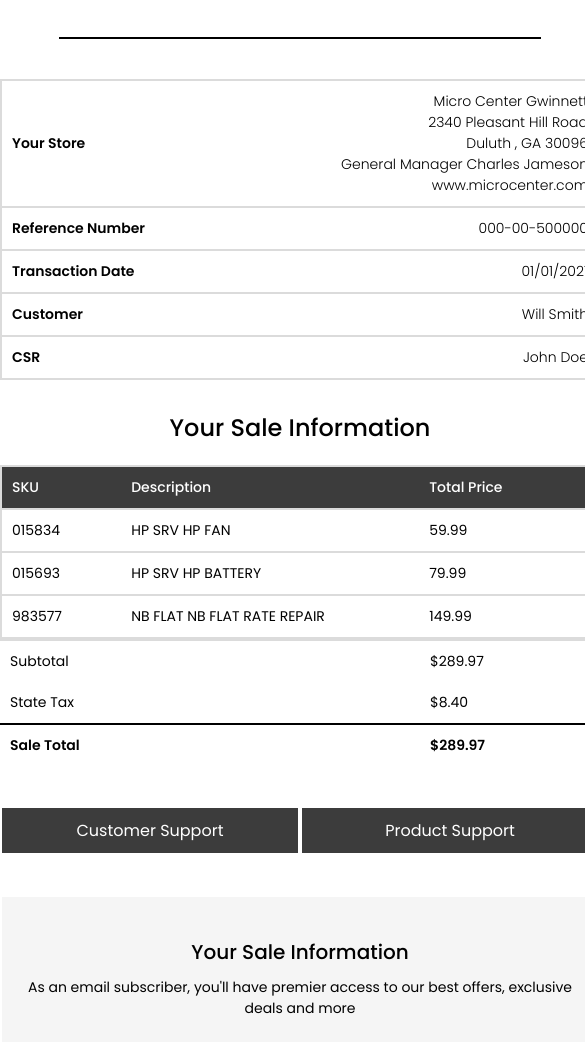
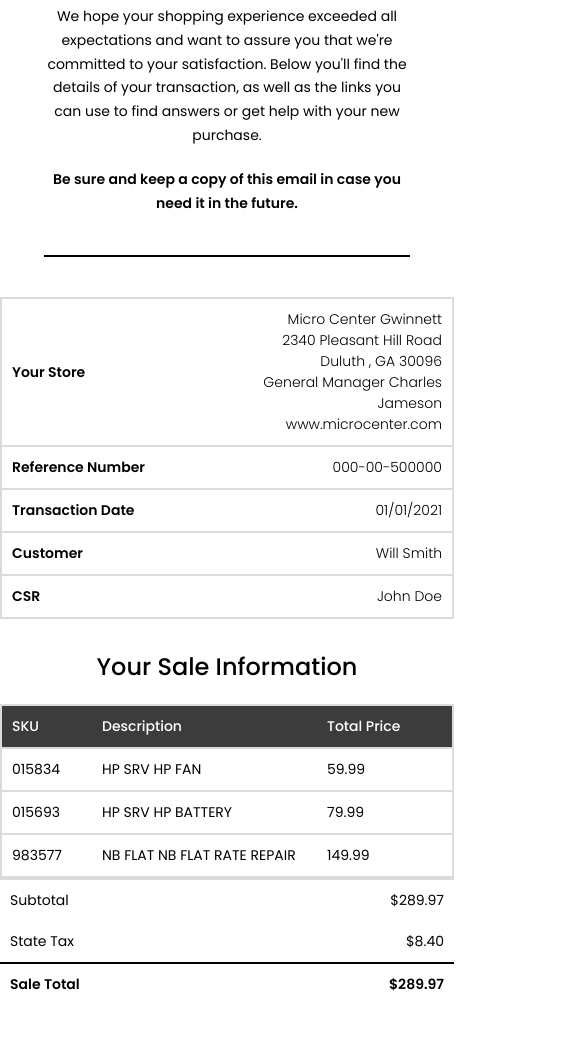
Before and after one commit to OscarViquez/microcenter-transaction-email, a plain HTML site: page index.html in a window 390 px wide. Shown: the part 335-1377 px from the top of the page, 585 px wide, since content can reach past the window. Drawn offline with Linux system fonts and the light colour scheme.

Commit message:
fixed image rendering issues. made email responsive

```diff
--- a/index.html
+++ b/index.html
@@ -51,7 +51,32 @@
         }
 
 
-        @media screen and (max-width: 630px) {}
+        @media only screen and (min-width:960px) {
+            .email__container {
+                width: 800px;
+            }
+        }
+
+        /* MIDSIZES */
+        @media only screen and (max-width:960px) {
+            .email__container {
+                width: 600px;
+            }
+        }
+
+        /* MOBILE */
+        @media only screen and (max-width:600px) {
+            .email__container {
+                width: 100%
+            }
+        }
+
+        /* MOBILE */
+        @media only screen and (max-width:375px) {
+            .email__container {
+                width: 100%
+            }
+        }
     </style>
 </head>
 
@@ -72,7 +97,7 @@
                                 style="padding: 25px; background-color: #F5F5F5; background: #F5F5F5;">
                                 <tr>
                                     <td width="100%" align="center" cellspacing="0" cellpadding="0" border="0">
-                                        <img src="./assets/img/microcenter-logo.png" style="width: 200px;" width="200">
+                                        <img src="https://i.postimg.cc/Njhkf1F2/microcenter-logo.png" style="width: 200px;" width="200">
                                     </td>
                                 </tr>
                             </table>
@@ -231,12 +256,12 @@
                             <!-- ============================================= Start of Sale Title Information Section ==================================================================== -->
                             <table class="thank-you" width="100%" align="center" cellspacing="0" cellpadding="0"
                                 border="0"
-                                style="padding: 25px; background-color: #ffffff; background: #ffffff; padding: 0; margin: 0;">
+                                style="padding: 25px; background-color: #ffffff; background: #ffffff; padding: 0; margin: 0; width: 100%;">
                                 <tr>
                                     <td width="100%" align="center" cellspacing="0" cellpadding="0" border="0"
-                                        style="padding: 0; margin: 0;">
+                                        style="padding: 0; margin: 0; width: 100%;">
                                         <h1
-                                            style="padding: 0; margin: 0; font-size: 24px; font-weight: 500; margin: 30px 5px 20px 5px;">
+                                            style="padding: 0; margin: 0; font-size: 24px; font-weight: 500; margin: 30px 0px 20px 0px; width: 100%;">
                                             Your Sale Information
                                         </h1>
                                     </td>
@@ -380,26 +405,20 @@
                                         style="padding: 0; margin: 0;">
                                         <!-- ============================================= ==================================================================== -->
                                         <table width="100%" align="center" cellspacing="0" cellpadding="0" border="0"
-                                            style="padding: 0; margin: 0; background-color: #ffffff; background: #ffffff;  color: #000000;">
+                                            style="padding: 0; margin: 0; background-color: #ffffff; background: #ffffff;  color: #000000; width: 100%;">
                                             <tr>
-                                                <td width="30%" align="center" cellspacing="0" cellpadding="0"
-                                                    border="0" style="padding: 0; margin: 0; padding: 10px;">
+                                                <td width="50%" align="center" cellspacing="0" cellpadding="0"
+                                                    border="0" style="padding: 0; margin: 0; padding: 10px; width: 50%;">
                                                     <p align="left"
                                                         style="text-align:left; padding: 0; margin: 0; font-size: 14px; font-weight: 400; color: #000000;">
                                                         Subtotal
                                                     </p>
                                                 </td>
-                                                <td width="40%" align="left" cellspacing="0" cellpadding="0" border="0"
-                                                    style="padding: 0; margin: 0; padding: 10px;">
+
+                                                <td width="50%" align="center" cellspacing="0" cellpadding="0"
+                                                    border="0" style="padding: 0; margin: 0; padding: 10px;width: 50%;">
                                                     <p align="right"
-                                                        style="text-align:left; padding: 0; margin: 0; font-size: 14px; font-weight: 400; color: #000000;">
-
-                                                    </p>
-                                                </td>
-                                                <td width="30%" align="center" cellspacing="0" cellpadding="0"
-                                                    border="0" style="padding: 0; margin: 0; padding: 10px;">
-                                                    <p align="left"
-                                                        style="text-align:left; padding: 0; margin: 0; font-size: 14px; font-weight: 400; color: #000000;">
+                                                        style="text-align:right; padding: 0; margin: 0; font-size: 14px; font-weight: 400; color: #000000;">
                                                         $289.97
                                                     </p>
                                                 </td>
@@ -408,26 +427,20 @@
 
                                         <!-- ============================================= ==================================================================== -->
                                         <table width="100%" align="center" cellspacing="0" cellpadding="0" border="0"
-                                            style="padding: 0; margin: 0; background-color: #ffffff; background: #ffffff;  color: #000000;">
+                                        style="padding: 0; margin: 0; background-color: #ffffff; background: #ffffff;  color: #000000; width: 100%;">
                                         <tr>
-                                                <td width="30%" align="center" cellspacing="0" cellpadding="0"
-                                                    border="0" style="padding: 0; margin: 0; padding: 10px;">
+                                            <td width="50%" align="center" cellspacing="0" cellpadding="0"
+                                                border="0" style="padding: 0; margin: 0; padding: 10px; width: 50%;">
                                                 <p align="left"
                                                     style="text-align:left; padding: 0; margin: 0; font-size: 14px; font-weight: 400; color: #000000;">
                                                     State Tax
                                                 </p>
                                             </td>
-                                                <td width="40%" align="left" cellspacing="0" cellpadding="0" border="0"
-                                                    style="padding: 0; margin: 0; padding: 10px;">
+
+                                            <td width="50%" align="center" cellspacing="0" cellpadding="0"
+                                                border="0" style="padding: 0; margin: 0; padding: 10px;width: 50%;">
                                                 <p align="right"
-                                                        style="text-align:left; padding: 0; margin: 0; font-size: 14px; font-weight: 400; color: #000000;">
-
-                                                    </p>
-                                                </td>
-                                                <td width="30%" align="center" cellspacing="0" cellpadding="0"
-                                                    border="0" style="padding: 0; margin: 0; padding: 10px;">
-                                                    <p align="left"
-                                                        style="text-align:left; padding: 0; margin: 0; font-size: 14px; font-weight: 400; color: #000000;">
+                                                    style="text-align:right; padding: 0; margin: 0; font-size: 14px; font-weight: 400; color: #000000;">
                                                     $8.40
                                                 </p>
                                             </td>
@@ -436,26 +449,20 @@
 
                                         <!-- ============================================= ==================================================================== -->
                                         <table width="100%" align="center" cellspacing="0" cellpadding="0" border="0"
-                                            style="padding: 0; margin: 0; background-color: #ffffff; background: #ffffff;  color: #000000; border-top: 2px solid #000000;">
+                                            style="padding: 0; margin: 0; background-color: #ffffff; background: #ffffff;  color: #000000; border-top: 2px solid #000000; width: 100%;">
                                             <tr>
-                                                <td width="30%" align="center" cellspacing="0" cellpadding="0"
+                                                <td width="50%"  cellspacing="0" cellpadding="0" align="left"
                                                     border="0" style="padding: 0; margin: 0; padding: 10px;">
                                                     <p align="left"
-                                                        style="text-align:left; padding: 0; margin: 0; font-size: 14px; font-weight: 600; color: #000000;">
+                                                        style="text-align: left; padding: 0; margin: 0; font-size: 14px; font-weight: 600; color: #000000; width: 50%;">
                                                         Sale Total
                                                     </p>
                                                 </td>
-                                                <td width="40%" align="left" cellspacing="0" cellpadding="0" border="0"
-                                                    style="padding: 0; margin: 0; padding: 10px;">
+
+                                                <td width="50%" cellspacing="0" cellpadding="0" align="right"
+                                                    border="0" style="padding: 0; margin: 0; padding: 10px;">
                                                     <p align="right"
-                                                        style="text-align:left; padding: 0; margin: 0; font-size: 14px; font-weight: 400; color: #000000;">
-
-                                                    </p>
-                                                </td>
-                                                <td width="30%" align="center" cellspacing="0" cellpadding="0"
-                                                    border="0" style="padding: 0; margin: 0; padding: 10px;">
-                                                    <p align="left"
-                                                        style="text-align:left; padding: 0; margin: 0; font-size: 14px; font-weight: 600; color: #000000;">
+                                                        style="text-align: right; padding: 0; margin: 0; font-size: 14px; font-weight: 600; color: #000000; width: 50%;">
                                                         $289.97
                                                     </p>
                                                 </td>
@@ -510,13 +517,13 @@
                                             <tr>
                                                 <td align="center" width="33%" style="width: 100%; text-align: center;">
                                                     <a href="https://www.youtube.com/user/microcenter" style="text-decoration: none;">
-                                                         <img src="/assets/img/youtube-icon.png" style="margin: 0 10px;">
+                                                         <img src="https://i.postimg.cc/mgQNct1X/youtube-icon.png" style="margin: 0 5px;">
                                                     </a>
                                                     <a href="https://twitter.com/Microcenter" style="text-decoration: none;">
-                                                        <img src="/assets/img/twitter-icon.png" style="margin: 0 5px;">
+                                                        <img src="https://i.postimg.cc/g0my3mvY/twitter-icon.png" style="margin: 0 5px;">
                                                     </a>
                                                     <a href="https://www.facebook.com/MicroCenter" style="text-decoration: none;">
-                                                       <img src="/assets/img/facebook-icon.png" style="margin: 0 10px;">
+                                                       <img src="https://i.postimg.cc/8PfbSypV/facebook-icon.pngs" style="margin: 0 5px;">
                                                     </a>
 
                                                 </td>
```
Lines whose indentation alone changed are shown as unchanged.
